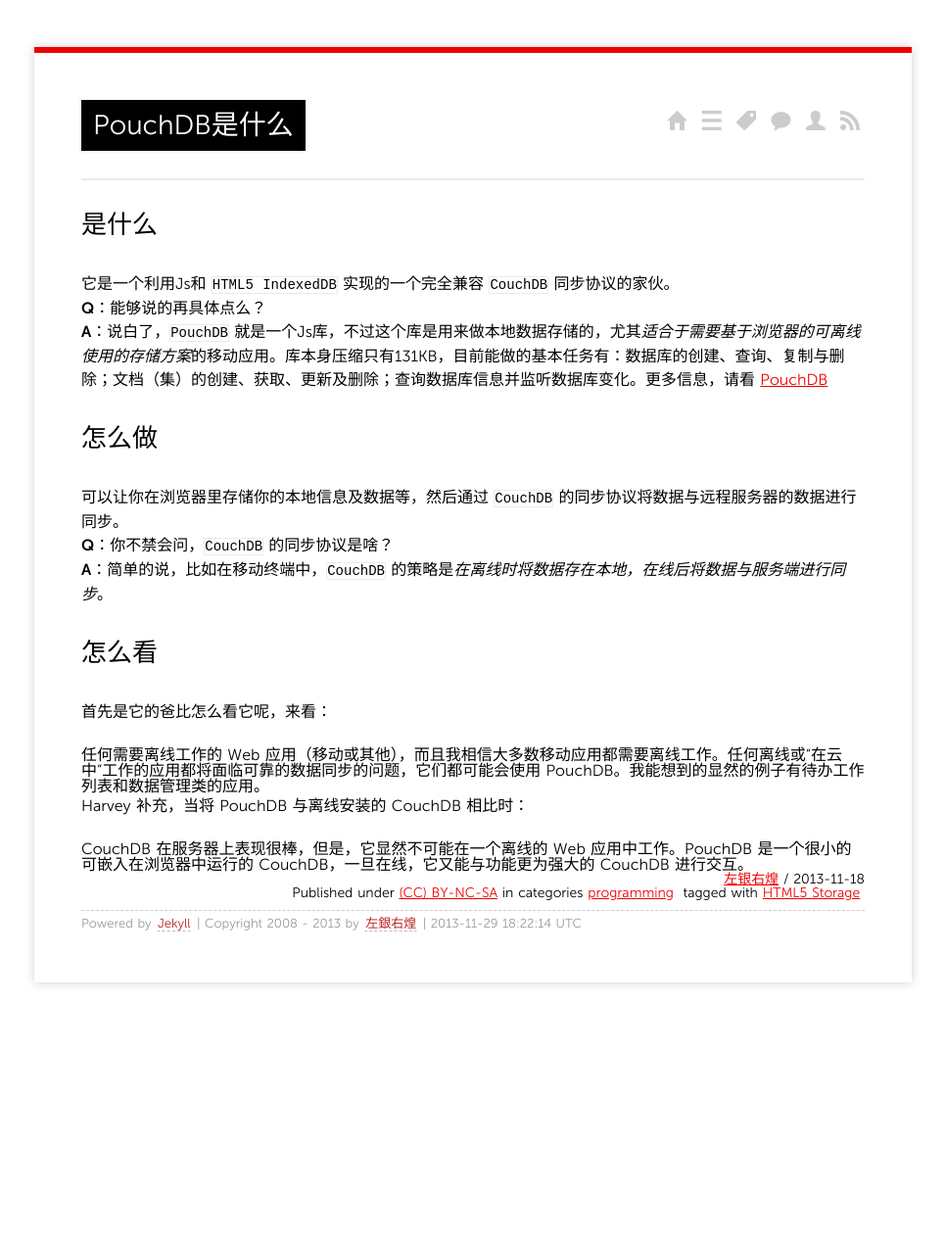
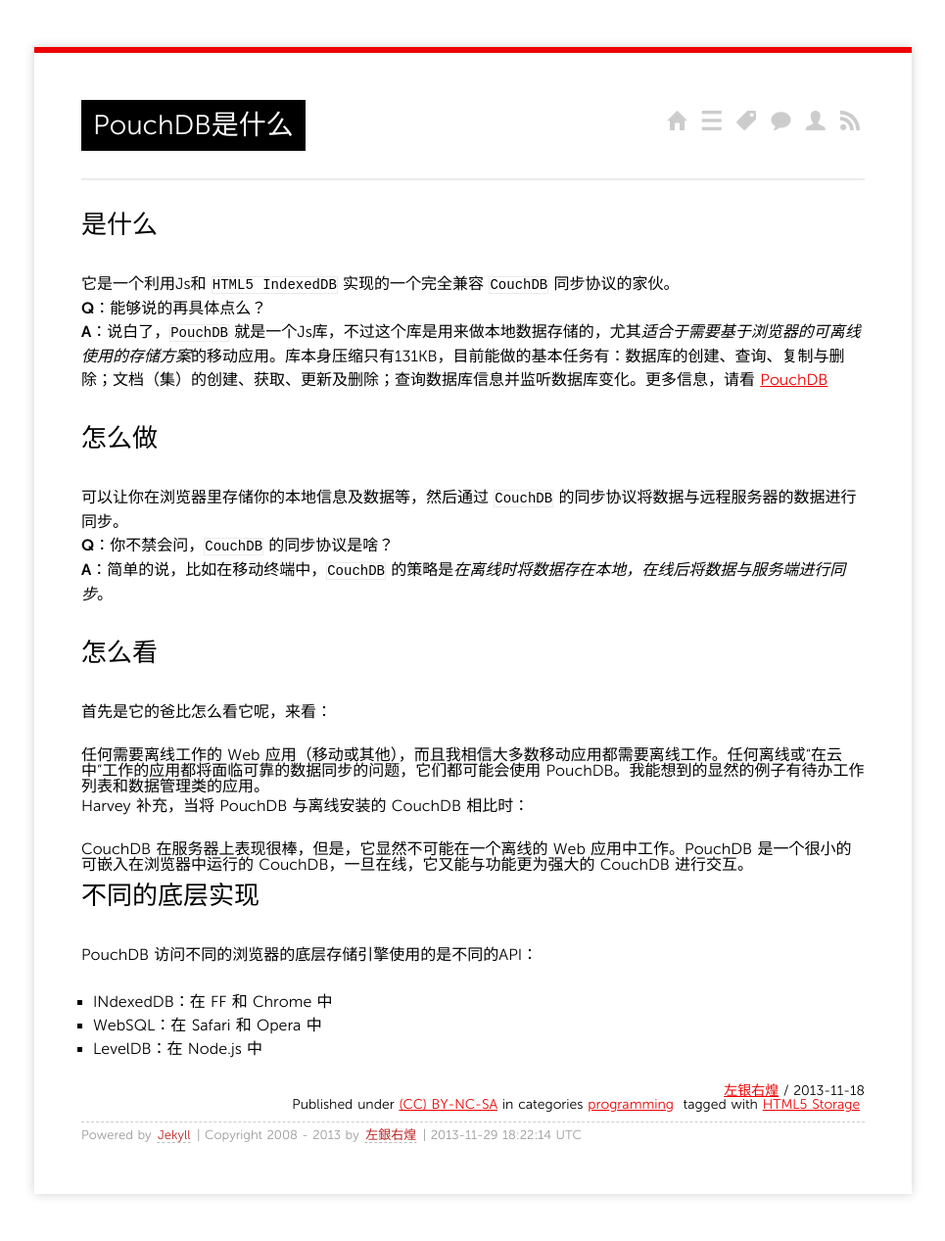
Before and after one commit to grahamle/grahamle.github.com, a Jekyll site: the page built from _posts/2013/11/2013-11-18-PouchDB.md, in a window 1280 px wide. Shown: the whole page at 98% size, without its empty margins (157-1122 px from the left). Built offline with Jekyll 4.4.1, drawn with Linux system fonts in a browser that asks for light colours; Markdown is read by kramdown in place of the engine named in the settings; comment, search, counter and statistics services are not loaded; before the commit the page ends 1051 px from its top, so only the background shows below that.

Commit message:
update file: PouchDB

```diff
--- a/_posts/2013/11/2013-11-18-PouchDB.md
+++ b/_posts/2013/11/2013-11-18-PouchDB.md
@@ -20,12 +20,19 @@
 ## 怎么看
 首先是它的爸比怎么看它呢，来看：
 
-<blockquote>
+<quote>
 任何需要离线工作的 Web 应用（移动或其他），而且我相信大多数移动应用都需要离线工作。任何离线或“在云中”工作的应用都将面临可靠的数据同步的问题，它们都可能会使用 PouchDB。我能想到的显然的例子有待办工作列表和数据管理类的应用。
-</blockquote>
+</quote>
 
 Harvey 补充，当将 PouchDB 与离线安装的 CouchDB 相比时：
 
-<blockquote>
+<quote>
 CouchDB 在服务器上表现很棒，但是，它显然不可能在一个离线的 Web 应用中工作。PouchDB 是一个很小的可嵌入在浏览器中运行的 CouchDB，一旦在线，它又能与功能更为强大的 CouchDB 进行交互。
-</blockquote>
+</quote>
+
+## 不同的底层实现
+PouchDB 访问不同的浏览器的底层存储引擎使用的是不同的API：
+
+- INdexedDB：在 FF 和 Chrome 中
+- WebSQL：在 Safari 和 Opera 中
+- LevelDB：在 Node.js 中
```
